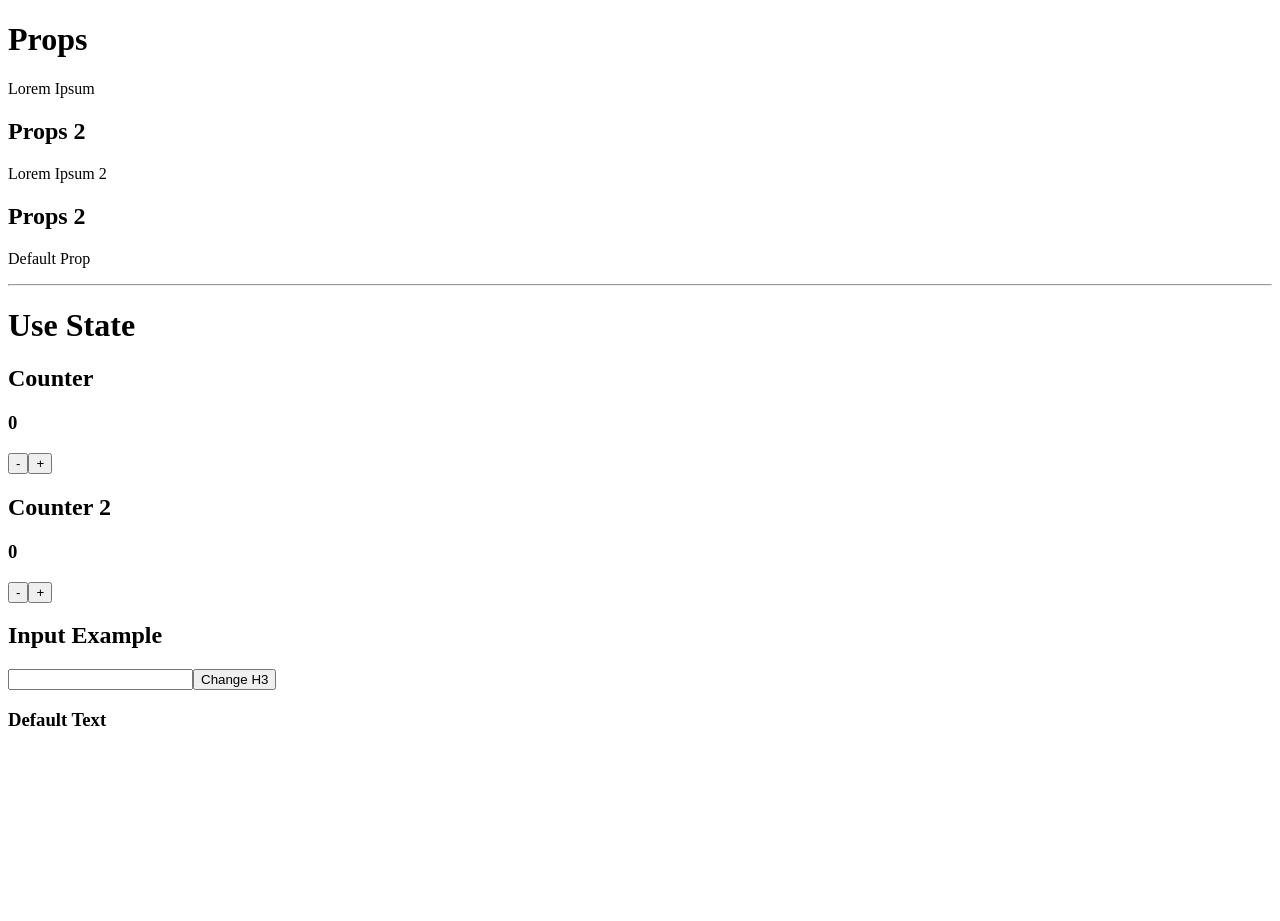
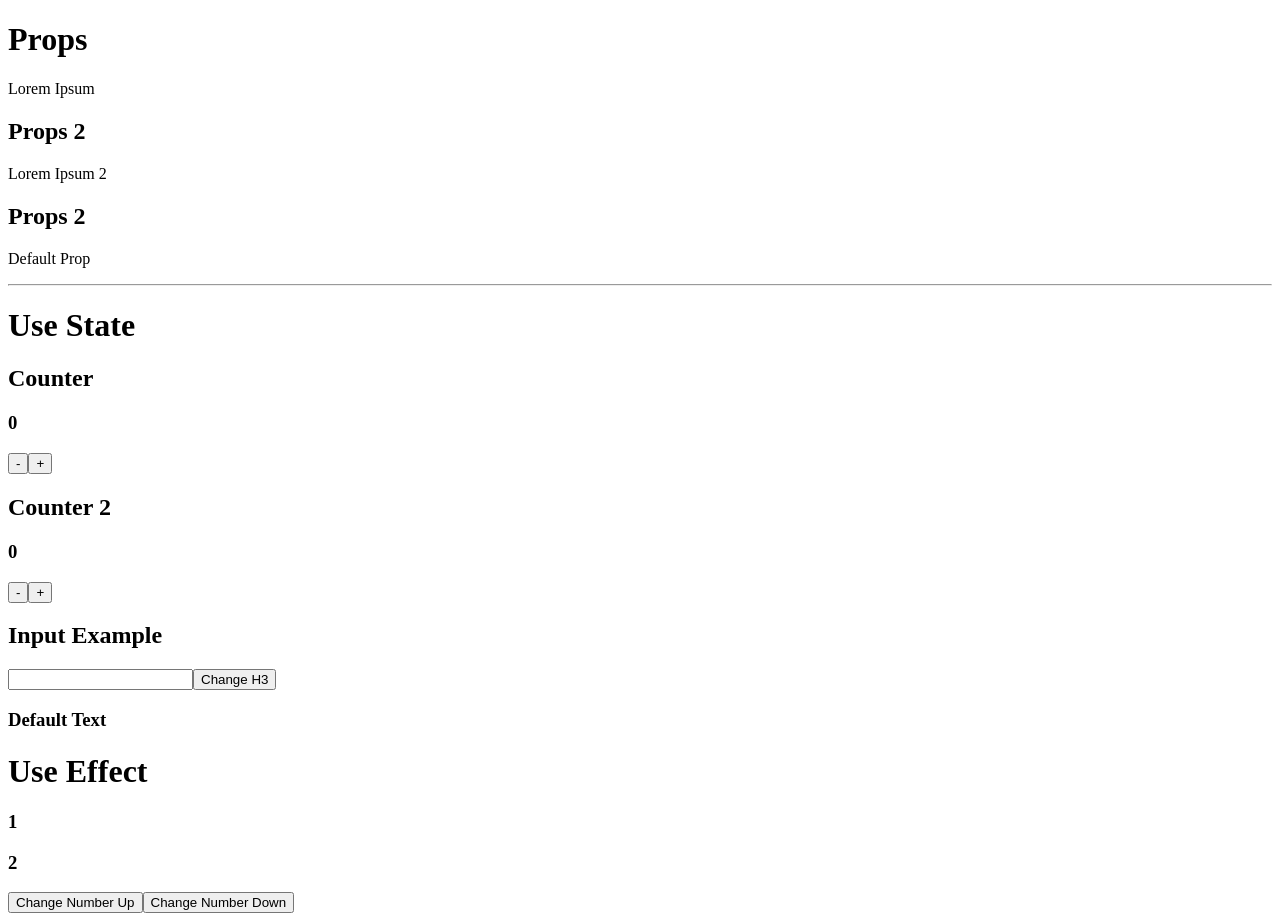
Before and after one commit to gokhangunduz/react-learning, a React (Create React App) app: page / in a window 1280 px wide. Before the commit the page ends 800 px from the top, so only its background shows below. Built offline with nearby package versions, Linux system fonts and the light colour scheme.

Commit message:
Init useEffect subject

```diff
--- a/src/App.js
+++ b/src/App.js
@@ -1,6 +1,7 @@
 import Props from "./components/Props";
 import Props2 from "./components/Props2";
 import UseState from "./components/UseState";
+import UseEffect from "./components/UseEffect";
 function App() {
   return (
     <>
@@ -9,6 +10,7 @@ function App() {
       <Props2 />
       <hr/>
       <UseState />
+      <UseEffect />
     </>
   );
 }
--- /dev/null
+++ b/src/components/UseEffect.js
@@ -0,0 +1,28 @@
+import {useState,useEffect} from 'react'
+function UseEffect() {
+    const [text, setText] = useState(1)
+    const [text2, setText2] = useState(2)
+
+    const changeNumber = () => {
+        setText(text +1)
+    }
+
+    const changeNumber2 = () => {
+        setText2(text2 +1)
+    }
+
+    useEffect(() => {
+        console.log("Up Changed")
+    }, [text])
+
+    return(
+        <>
+        <h1>Use Effect</h1>
+        <h3>{text}</h3>
+        <h3>{text2}</h3>
+        <button onClick={changeNumber} >Change Number Up</button>
+        <button onClick={changeNumber2} >Change Number Down</button>
+        </>
+    )
+}
+export default UseEffect
```
